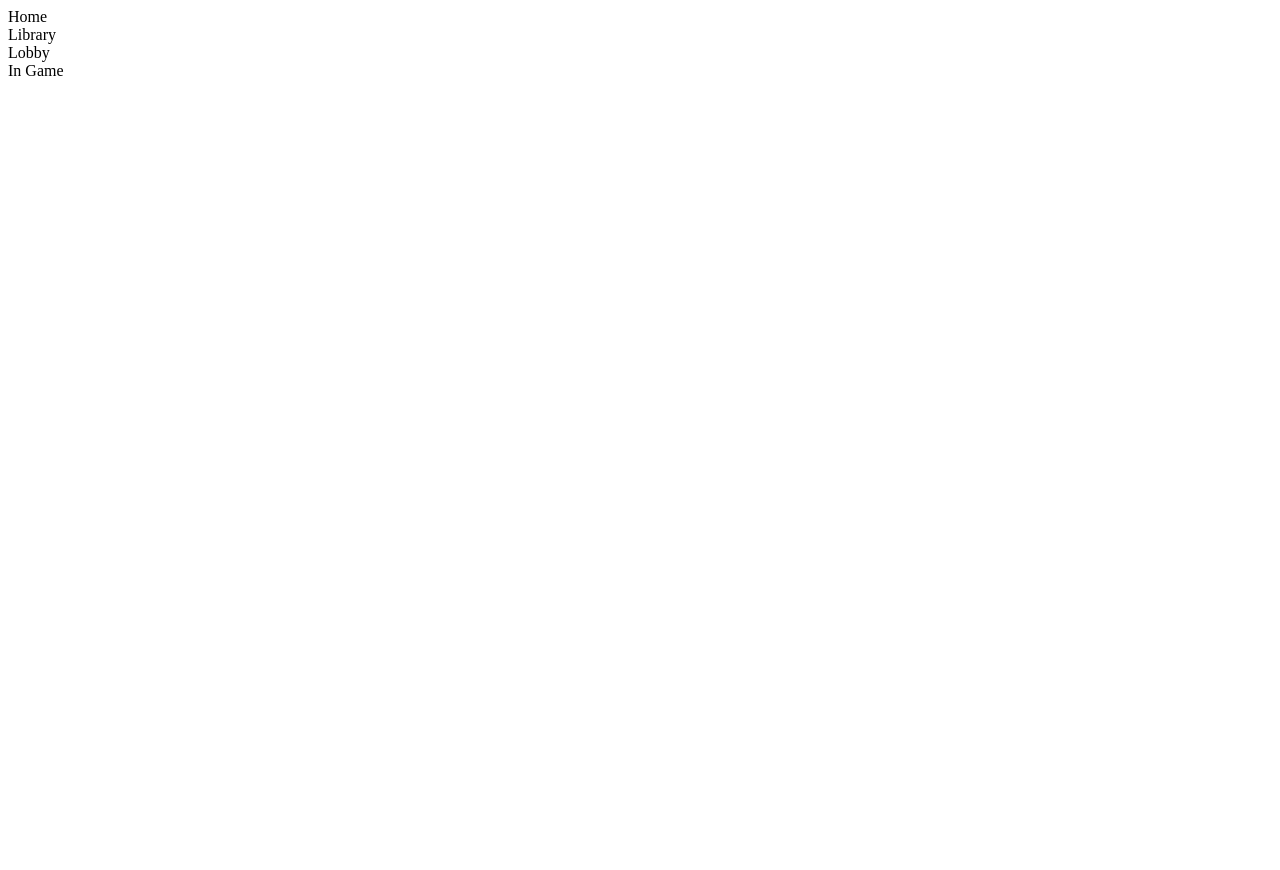
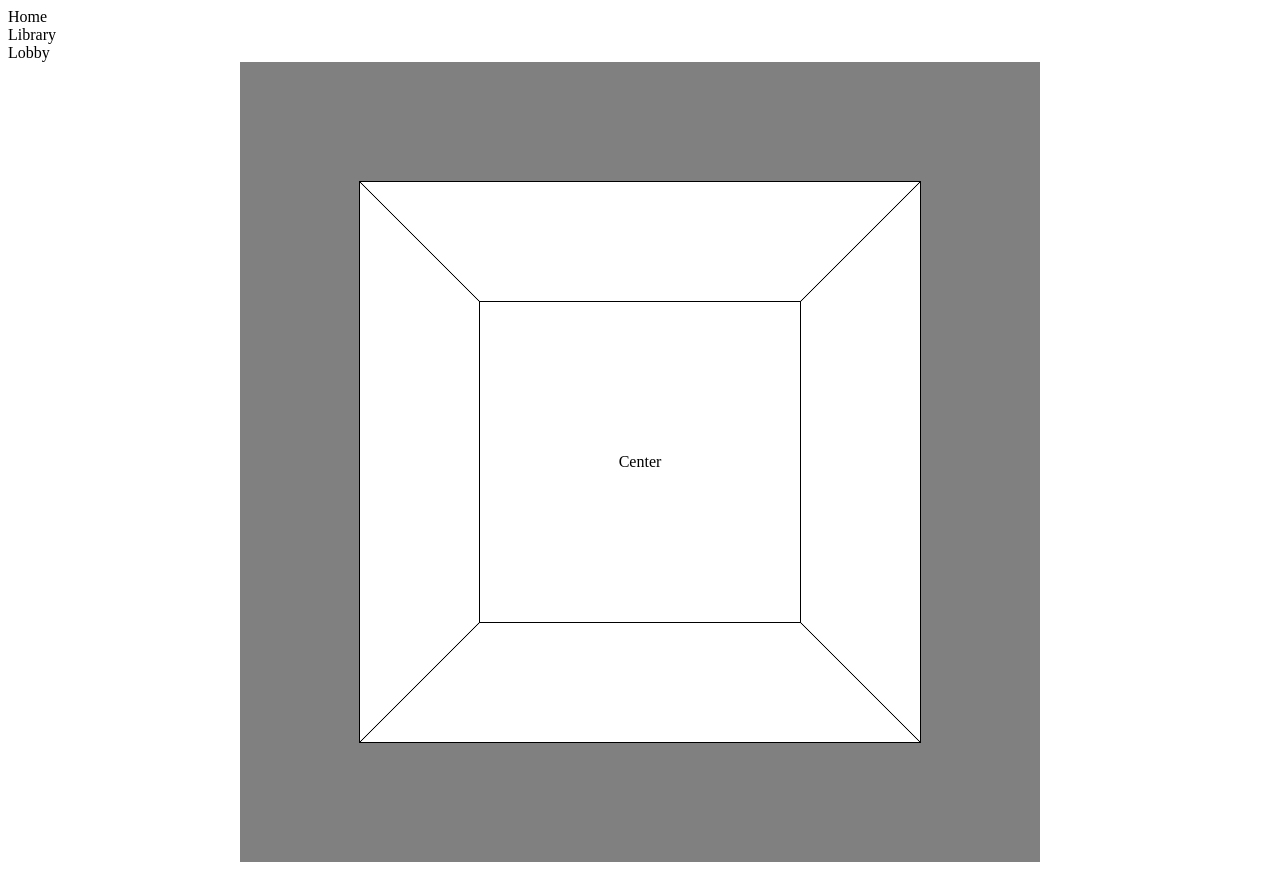
Before and after one commit to daurham/1000BlankWhiteCards, a React app: page / in a window 1280 px wide. Before the commit the page ends 800 px from the top, so only its background shows below. Built offline with nearby package versions, Linux system fonts and the light colour scheme; the HTML template or start-up script is replaced by a standard one.

Commit message:
Create game board

```diff
--- /dev/null
+++ b/client/src/components/Board.jsx
@@ -0,0 +1,64 @@
+import React from 'react';
+import styled from "styled-components";
+
+const Container = styled.div`
+  display: flex;
+  justify-content: center;
+  align-items: center;
+`;
+
+const Background = styled.section`
+  display: flex;
+  background: gray;
+  height: 50rem;
+  width: 50rem;
+  justify-content: center;
+  align-items: center;
+`;
+
+const Board = styled.section`
+  height: 35rem;
+  width: 35rem;
+  display: flex;
+  justify-content: center;
+  align-items: center;
+  border: 0.1rem solid black;
+  background:
+    linear-gradient(to top left,
+      rgba(0,0,0,0) 0%,
+      rgba(0,0,0,0) calc(50% - 0.8px),
+      rgba(0,0,0,1) 50%,
+      rgba(0,0,0,0) calc(50% + 0.8px),
+      rgba(0,0,0,0) 100%),
+    linear-gradient(to top right,
+      rgba(0,0,0,0) 0%,
+      rgba(0,0,0,0) calc(50% - 0.8px),
+      rgba(0,0,0,1) 50%,
+      rgba(0,0,0,0) calc(50% + 0.8px),
+      rgba(0,0,0,0) 100%),
+    white;
+`;
+
+const Innerboard = styled.section`
+  background: white;
+  height: 20rem;
+  width: 20rem;
+  display: flex;
+  justify-content: center;
+  align-items: center;
+  border: 0.1rem solid black;
+`;
+
+export default function GameBoard() {
+  return (
+    <Container>
+      <Background>
+        <Board>
+          <Innerboard>
+            Center
+          </Innerboard>
+        </Board>
+      </Background>
+    </Container>
+  );
+};
--- a/client/src/components/InGame.jsx
+++ b/client/src/components/InGame.jsx
@@ -1,8 +1,10 @@
 import React from 'react';
-
+import Board from './Board.jsx';
 
 export default function InGame() {
   return (
-    <div>In Game</div>
+    <div>
+      <Board />
+    </div>
   );
 }
--- a/webpack.config.js
+++ b/webpack.config.js
@@ -41,6 +41,11 @@ module.exports = {
           },
         ],
       },
+      {
+        test: /\.js$/,
+        enforce: 'pre',
+        use: ['source-map-loader'],
+      },
     ],
   },
   resolve: {
```
Also changed, not shown: package.json (+6 -1 lines), 2 other files (tests, documents, lock files or other folders).
